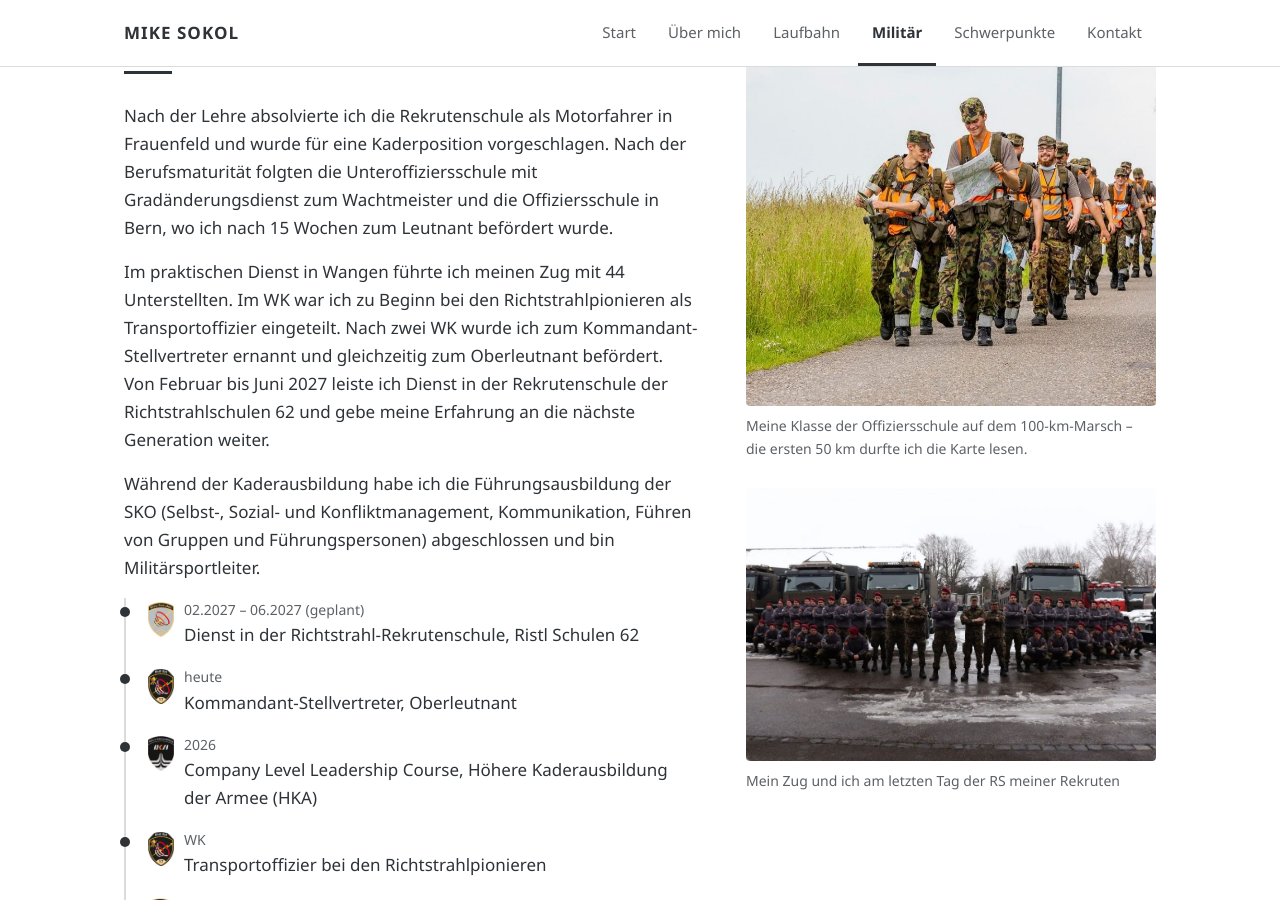
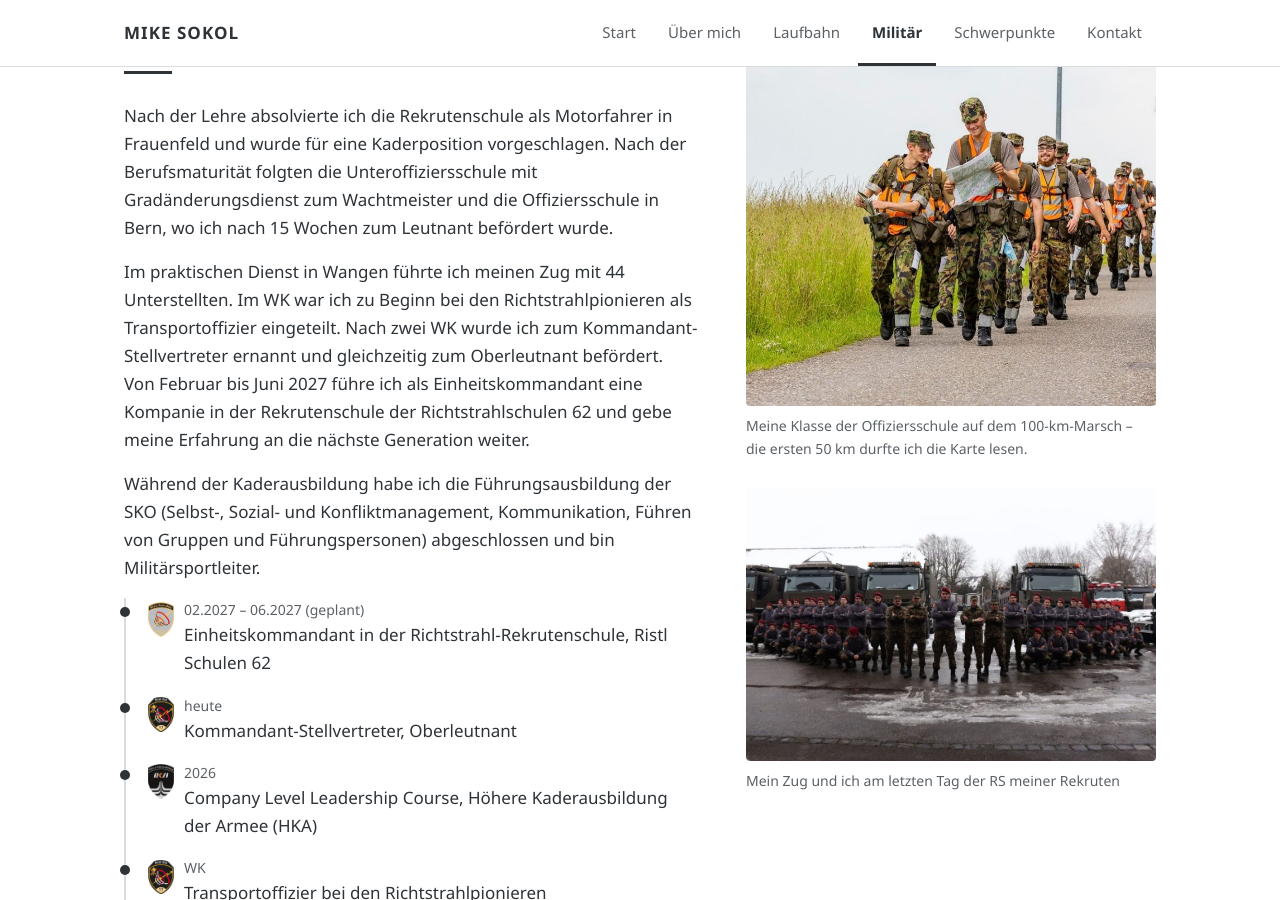
Before and after one commit to Mykey1835/mikesokol-website, a Jekyll site: the page built from _seiten/militaer.md, in a window 1280 px wide and 900 px high, scrolled down 327 px. Built offline with Jekyll 4.4.1, drawn with Linux system fonts in a browser that asks for light colours.

Commit message:
Familienwappen als Tab-Bild, Funktion Einheitskommandant
Co-Authored-By: Claude Opus 5.5 <noreply@anthropic.com>
Claude-Session: https://claude.ai/code/session_011hthjTbG7UK3y2j2H5ntXq

```diff
--- a/_data/einstellungen.yml
+++ b/_data/einstellungen.yml
@@ -1,3 +1,4 @@
 name: Mike Sokol
 linkedin: https://www.linkedin.com/in/mike-sokol-622662134/
 fusszeile: © 2026 Mike Sokol · Hildisrieden
+favicon: /img/favicon.png
--- a/_seiten/militaer.md
+++ b/_seiten/militaer.md
@@ -10,12 +10,12 @@ abschnitte:
     text: |
       Nach der Lehre absolvierte ich die Rekrutenschule als Motorfahrer in Frauenfeld und wurde für eine Kaderposition vorgeschlagen. Nach der Berufsmaturität folgten die Unteroffiziersschule mit Gradänderungsdienst zum Wachtmeister und die Offiziersschule in Bern, wo ich nach 15 Wochen zum Leutnant befördert wurde.
 
-      Im praktischen Dienst in Wangen führte ich meinen Zug mit 44 Unterstellten. Im WK war ich zu Beginn bei den Richtstrahlpionieren als Transportoffizier eingeteilt. Nach zwei WK wurde ich zum Kommandant-Stellvertreter ernannt und gleichzeitig zum Oberleutnant befördert. Von Februar bis Juni 2027 leiste ich Dienst in der Rekrutenschule der Richtstrahlschulen 62 und gebe meine Erfahrung an die nächste Generation weiter.
+      Im praktischen Dienst in Wangen führte ich meinen Zug mit 44 Unterstellten. Im WK war ich zu Beginn bei den Richtstrahlpionieren als Transportoffizier eingeteilt. Nach zwei WK wurde ich zum Kommandant-Stellvertreter ernannt und gleichzeitig zum Oberleutnant befördert. Von Februar bis Juni 2027 führe ich als Einheitskommandant eine Kompanie in der Rekrutenschule der Richtstrahlschulen 62 und gebe meine Erfahrung an die nächste Generation weiter.
 
       Während der Kaderausbildung habe ich die Führungsausbildung der SKO (Selbst-, Sozial- und Konfliktmanagement, Kommunikation, Führen von Gruppen und Führungspersonen) abgeschlossen und bin Militärsportleiter.
     stationen:
       - zeit: "02.2027 – 06.2027 (geplant)"
-        text: Dienst in der Richtstrahl-Rekrutenschule, Ristl Schulen 62
+        text: Einheitskommandant in der Richtstrahl-Rekrutenschule, Ristl Schulen 62
         wappen: /img/wappen/ristl_s62.png
       - zeit: "heute"
         text: Kommandant-Stellvertreter, Oberleutnant
```
Also changed, not shown: favicon.ico (added), img/favicon.png (added).
